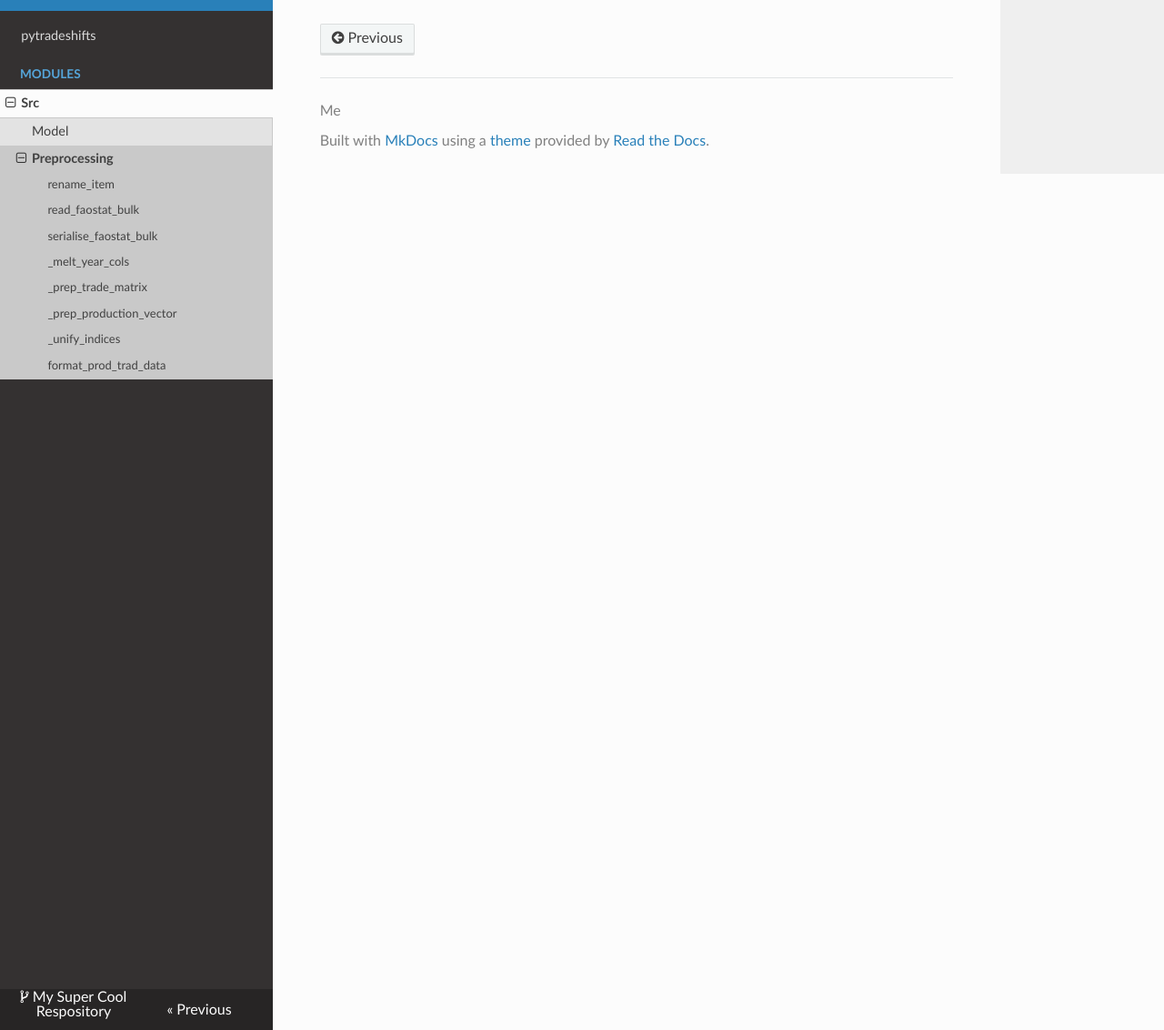
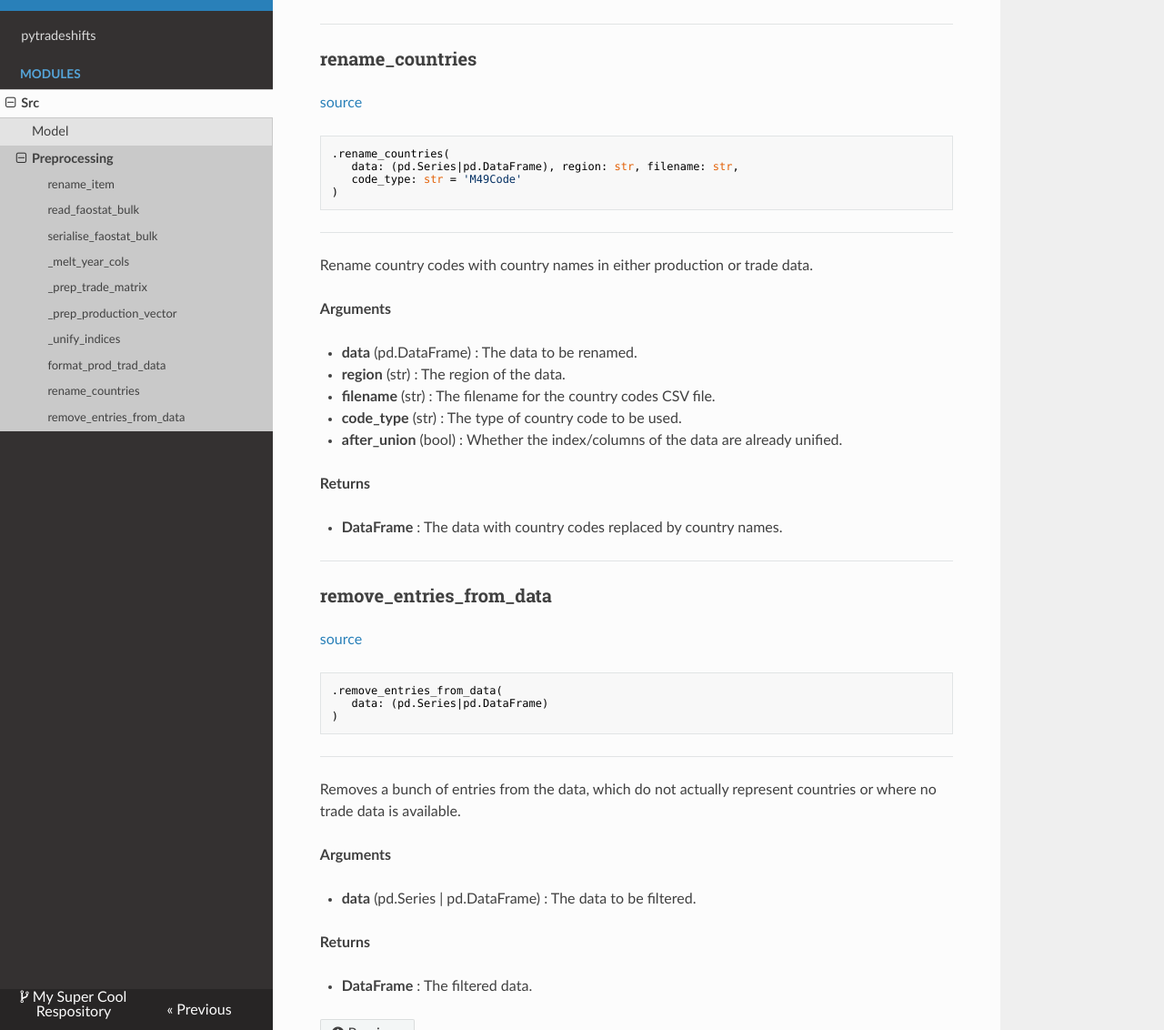
Before and after one commit to lukaszgajewski/pytradeshifts, an MkDocs documentation site: the page built from docs/sources/modules/src/preprocessing.md, in a window 1280 px wide and 1400 px high, scrolled down 4371 px. Shown: the part 268-1400 px from the top of the window at 91% size. Built offline with MkDocs 1.6.1, drawn with Linux system fonts in a browser that asks for light colours; nearby versions of some CDN libraries.

Commit message:
Auto-updating the docs

````diff
--- a/docs/sources/modules/src/model.md
+++ b/docs/sources/modules/src/model.md
@@ -5,7 +5,7 @@
 [source](https://github.com/allfed/My-Super-Cool-Respository/blob/master/src/model.py/#L6)
 ```python
 PyTradeShifts(
-   crop, base_year, percentile = 0.75
+   crop, base_year, percentile = 0.75, region = 'Global', testing = False
 )
 ```
 
@@ -59,7 +57,7 @@ of countries with trade below a certain percentile.
 
 
 ### .remove_above_percentile
-[source](https://github.com/allfed/My-Super-Cool-Respository/blob/master/src/model.py/#L75)
+[source](https://github.com/allfed/My-Super-Cool-Respository/blob/master/src/model.py/#L70)
 ```python
 .remove_above_percentile(
    trade_matrix: pd.DataFrame, percentile: float = 0.75
@@ -85,7 +83,7 @@ Removes countries with trade below a certain percentile.
 
 
 ### .remove_re_exports
-[source](https://github.com/allfed/My-Super-Cool-Respository/blob/master/src/model.py/#L105)
+[source](https://github.com/allfed/My-Super-Cool-Respository/blob/master/src/model.py/#L100)
 ```python
 .remove_re_exports()
 ```
--- a/docs/sources/modules/src/preprocessing.md
+++ b/docs/sources/modules/src/preprocessing.md
@@ -55,7 +55,7 @@ https://rdrr.io/cran/FAOSTAT/src/R/faostat_bulk_download.R#sym-read_faostat_bulk
 
 
 ### serialise_faostat_bulk
-[source](https://github.com/allfed/My-Super-Cool-Respository/blob/master/src/preprocessing.py/#L52)
+[source](https://github.com/allfed/My-Super-Cool-Respository/blob/master/src/preprocessing.py/#L57)
 ```python
 .serialise_faostat_bulk(
    faostat_zip: str
@@ -80,7 +80,7 @@ None
 
 
 ### _melt_year_cols
-[source](https://github.com/allfed/My-Super-Cool-Respository/blob/master/src/preprocessing.py/#L72)
+[source](https://github.com/allfed/My-Super-Cool-Respository/blob/master/src/preprocessing.py/#L79)
 ```python
 ._melt_year_cols(
    data: (pd.Series|pd.DataFrame)
@@ -105,7 +105,7 @@ Filter out unnecessary columns from the data and melt the year columns.
 
 
 ### _prep_trade_matrix
-[source](https://github.com/allfed/My-Super-Cool-Respository/blob/master/src/preprocessing.py/#L97)
+[source](https://github.com/allfed/My-Super-Cool-Respository/blob/master/src/preprocessing.py/#L108)
 ```python
 ._prep_trade_matrix(
    trade_pkl: str, item: str, unit = 'tonnes', element = 'ExportQuantity',
@@ -140,7 +140,7 @@ Notes:
 
 
 ### _prep_production_vector
-[source](https://github.com/allfed/My-Super-Cool-Respository/blob/master/src/preprocessing.py/#L139)
+[source](https://github.com/allfed/My-Super-Cool-Respository/blob/master/src/preprocessing.py/#L154)
 ```python
 ._prep_production_vector(
    production_pkl: str, item = 'Wheat', unit = 't', year = 'Y2021'
@@ -173,7 +173,7 @@ Notes:
 
 
 ### _unify_indices
-[source](https://github.com/allfed/My-Super-Cool-Respository/blob/master/src/preprocessing.py/#L169)
+[source](https://github.com/allfed/My-Super-Cool-Respository/blob/master/src/preprocessing.py/#L190)
 ```python
 ._unify_indices(
    production_vector: pd.DataFrame, trade_matrix: pd.DataFrame
@@ -203,7 +203,7 @@ Missing values are replaced by 0.
 
 
 ### format_prod_trad_data
-[source](https://github.com/allfed/My-Super-Cool-Respository/blob/master/src/preprocessing.py/#L194)
+[source](https://github.com/allfed/My-Super-Cool-Respository/blob/master/src/preprocessing.py/#L217)
 ```python
 .format_prod_trad_data(
    production_pkl: str, trade_pkl: str, item: str, production_unit = 't',
@@ -236,3 +236,58 @@ Notes:
     The optional arguments must be determined semi-manually as their allowed values
     depend on particular datasets. E.g., unit can be "tonnes" in one file and "t"
     in another.
+
+----
+
+
+### rename_countries
+[source](https://github.com/allfed/My-Super-Cool-Respository/blob/master/src/preprocessing.py/#L256)
+```python
+.rename_countries(
+   data: (pd.Series|pd.DataFrame), region: str, filename: str,
+   code_type: str = 'M49Code'
+)
+```
+
+---
+Rename country codes with country names in either production or trade data.
+
+
+**Arguments**
+
+* **data** (pd.DataFrame) : The data to be renamed.
+* **region** (str) : The region of the data.
+* **filename** (str) : The filename for the country codes CSV file.
+* **code_type** (str) : The type of country code to be used.
+* **after_union** (bool) : Whether the index/columns of the data are already unified.
+
+
+**Returns**
+
+* **DataFrame**  : The data with country codes replaced by country names.
+
+
+----
+
+
+### remove_entries_from_data
+[source](https://github.com/allfed/My-Super-Cool-Respository/blob/master/src/preprocessing.py/#L299)
+```python
+.remove_entries_from_data(
+   data: (pd.Series|pd.DataFrame)
+)
+```
+
+---
+Removes a bunch of entries from the data, which do not actually represent countries
+or where no trade data is available.
+
+
+**Arguments**
+
+* **data** (pd.Series | pd.DataFrame) : The data to be filtered.
+
+
+**Returns**
+
+* **DataFrame**  : The filtered data.
````
Also changed, not shown: other parts of docs/sources/modules/src/model.md (+14 -26 lines), mkgendocs.yml (+7 -5 lines).
